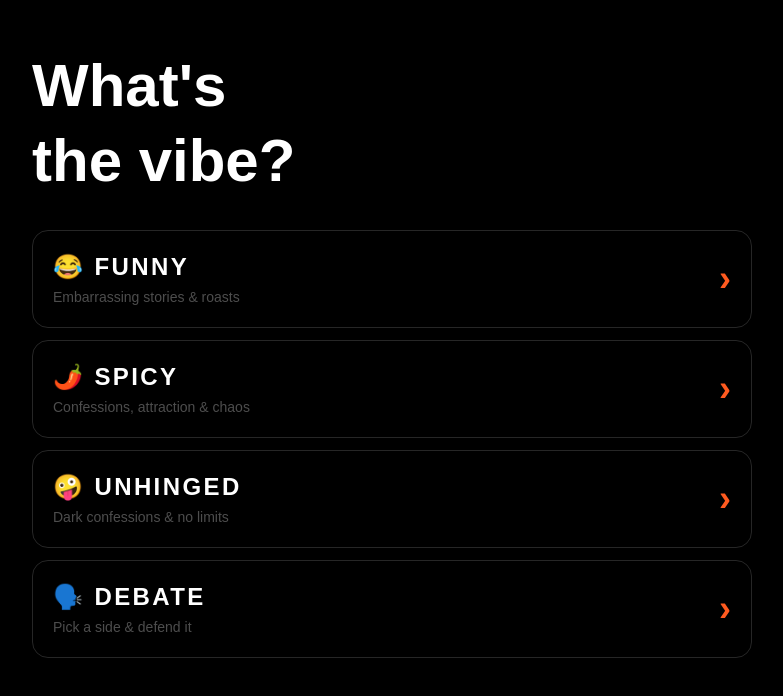
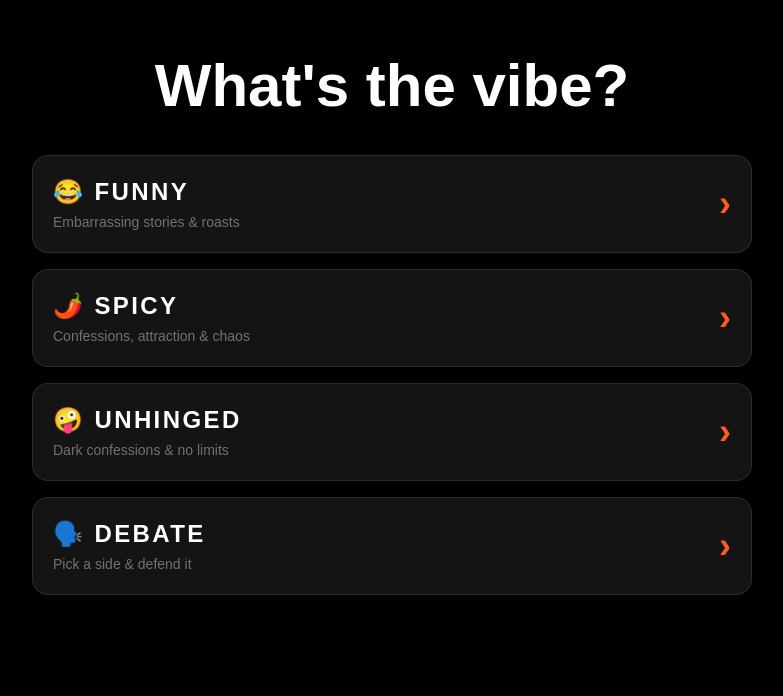
Before and after one commit to nakatoworldwide/spill-the-heat-V1, a Next.js app: page /category in a window 1280 px wide. Shown: the top 696 px of the page, without its empty margins (248-1031 px from the left). Built offline with nearby package versions, Linux system fonts and the light colour scheme.

Commit message:
polish 001

```diff
--- a/src/app/category/page.tsx
+++ b/src/app/category/page.tsx
@@ -13,23 +13,23 @@ export default function CategoryPage() {
       <div className="flex flex-col flex-1 px-6 py-12 max-w-3xl mx-auto w-full">
 
         <div className="mb-8">
-          <h1 className="text-6xl font-extrabold text-white leading-tight">
-            What's<br />the vibe?
+          <h1 className="text-6xl font-extrabold text-white leading-tight text-center">
+            What's the vibe?
           </h1>
         </div>
 
-        <div className="flex flex-col gap-3">
+        <div className="flex flex-col gap-4">
           {categories.map((category) => (
             <Link
               key={category.name}
               href={`/play/${category.name.toLowerCase()}`}
-              className="flex items-center justify-between rounded-2xl border border-white/15 px-5 py-5 transition active:bg-[#FF5A1F] active:border-[#FF5A1F] group"
+              className="flex items-center justify-between rounded-2xl border border-white/10 bg-white/8 px-5 py-5 shadow-lg shadow-black/40 transition active:bg-[#FF5A1F] active:border-[#FF5A1F] hover:border-white/25 hover:bg-white/12 group"
             >
               <div>
                 <p className="text-2xl font-black uppercase tracking-widest text-white">
                   {category.emoji} {category.name}
                 </p>
-                <p className="text-sm text-white/30 mt-1">{category.description}</p>
+                <p className="text-sm text-white/40 mt-1">{category.description}</p>
               </div>
               <span className="text-[#FF5A1F] text-4xl font-black group-active:text-white">›</span>
             </Link>
--- a/src/components/GameClient.tsx
+++ b/src/components/GameClient.tsx
@@ -1,6 +1,7 @@
 "use client";
 
 import { useRouter } from "next/navigation";
+import Link from "next/link";
 import { useEffect, useRef, useState } from "react";
 import type { Prompt } from "@/data/prompts";
 import { createPromptQueue } from "@/lib/promptEngine";
@@ -39,7 +40,7 @@ export default function GameClient({ category, prompts }: GameClientProps) {
       setTimeout(() => {
         const el = nextButtonRef.current || revealsRef.current;
         el?.scrollIntoView({ behavior: "smooth", block: "end" });
-      }, 150);
+      }, 0);
     }
   }, [visibleRevealCount]);
 
@@ -113,13 +114,13 @@ export default function GameClient({ category, prompts }: GameClientProps) {
       <div className="flex items-center justify-between px-5 py-6">
         <button
   onClick={() => router.push("/category")}
-          className="text-white/50 hover:text-white text-xl"
+  className="text-white/50 hover:text-white text-4xl font-black"
 >
-          ←
+  ‹
 </button>
         <button
   onClick={skipPrompt}
-          className="text-white/40 hover:text-white text-xs"
+  className="text-white/40 hover:text-white text-xs font-black"
 >
   Skip This Topic
 </button>
@@ -127,7 +128,7 @@ export default function GameClient({ category, prompts }: GameClientProps) {
 
       <div className="flex flex-col flex-1 px-5 pb-6 max-w-3xl mx-auto w-full">
 
-        <div className="mb-5">
+        <div className="mb-5 flex items-end justify-between">
   <p style={{
     fontFamily: "var(--font-archivo-black), sans-serif",
     fontWeight: 900,
@@ -139,8 +140,13 @@ export default function GameClient({ category, prompts }: GameClientProps) {
     WebkitTextFillColor: "transparent",
     backgroundClip: "text",
   }}>
-            SPILL<br />THE<br />HEAT
+    SPILL<br /><Link href="/">THE</Link><br />HEAT
   </p>
+  {currentPromptIndex === 0 && visibleRevealCount === 0 && (
+    <p className="text-lg text-white/40 italic font-bold text-right leading-tight pb-1">
+      Ask the group...
+    </p>
+  )}
 </div>
 
         <PromptCard text={currentPrompt.mainPrompt} />
```
Lines whose indentation alone changed are shown as unchanged.
